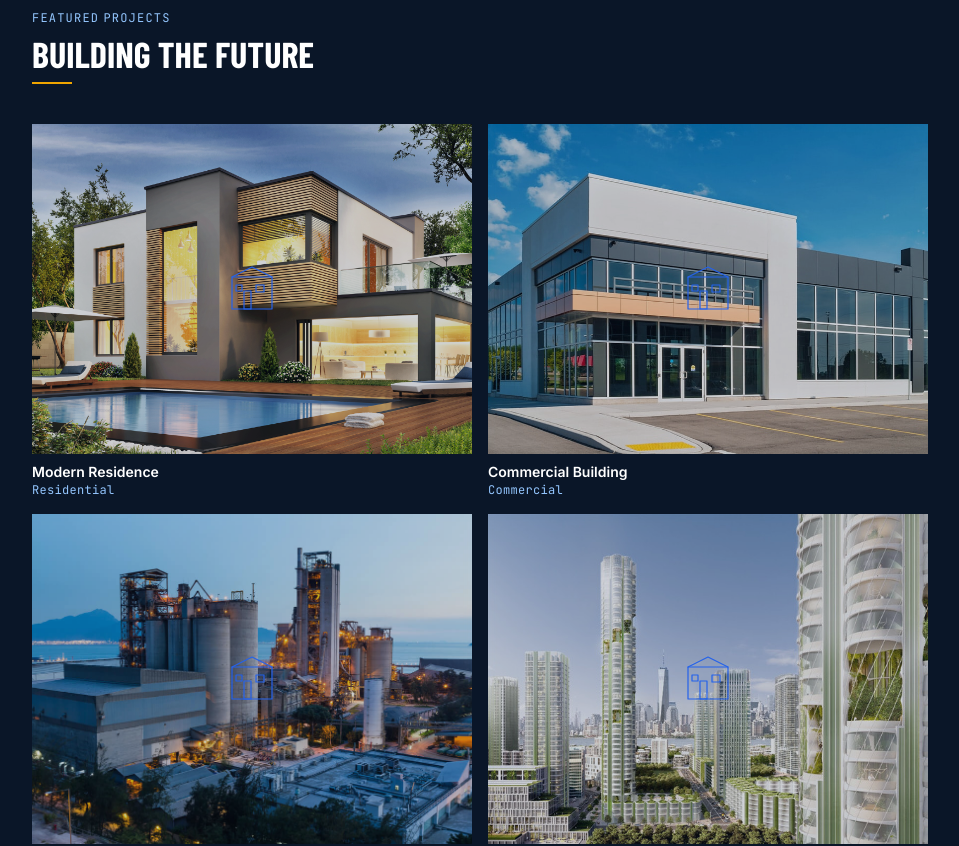
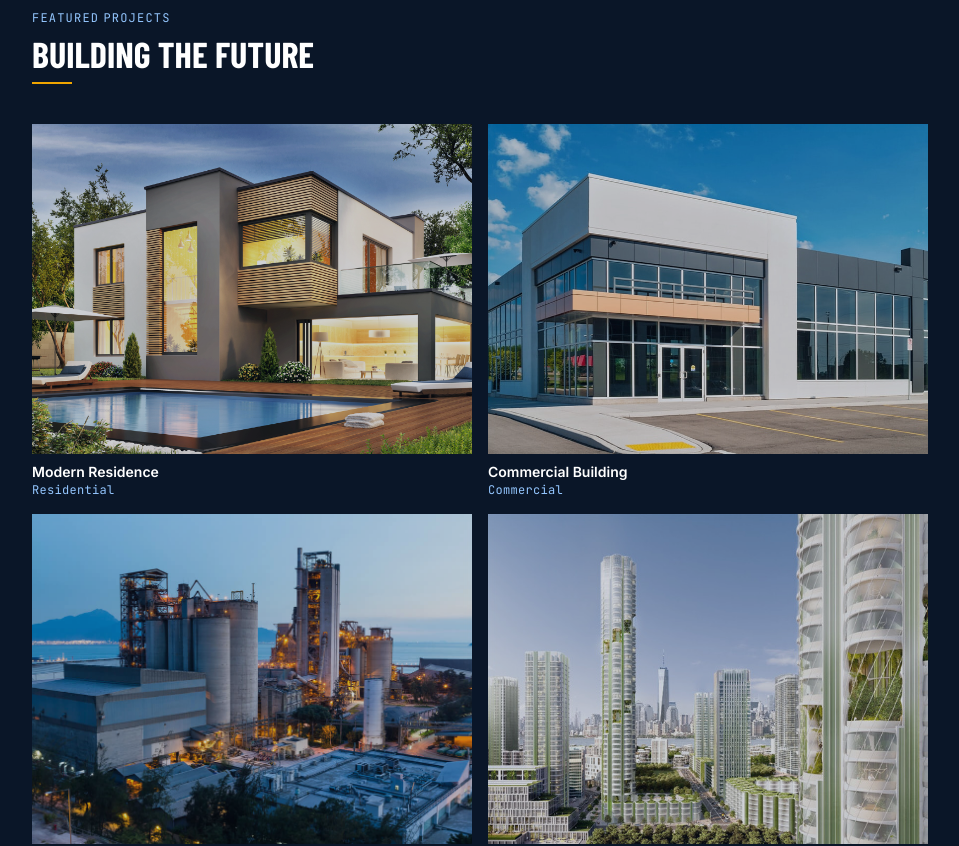
Before and after one commit to KeaneRain/fy-engv2, a React (Vite) app: page / in a window 1280 px wide. Shown: the part 1780-2626 px from the top of the page, without its empty margins (160-1119 px from the left). Built offline with nearby package versions, Linux system fonts and the light colour scheme.

Commit message:
fix: remove SVG placeholder icon from project cards

```diff
--- a/src/components/ui/ProjectCard.tsx
+++ b/src/components/ui/ProjectCard.tsx
@@ -14,15 +14,6 @@ export function ProjectCard({ title, category, image }: ProjectCardProps) {
           className="absolute inset-0 w-full h-full object-cover opacity-80 group-hover:opacity-100 group-hover:scale-105 transition-all duration-500"
           onError={(e) => { (e.target as HTMLImageElement).style.display = 'none' }}
         />
-        <div className="absolute inset-0 flex items-center justify-center">
-          <svg width="56" height="56" viewBox="0 0 56 56" fill="none" stroke="#2563eb" strokeWidth="1.2" strokeLinecap="round" strokeLinejoin="round">
-            <rect x="8" y="16" width="40" height="32" />
-            <path d="M8 16 L28 6 L48 16" />
-            <rect x="20" y="30" width="7" height="18" />
-            <rect x="32" y="24" width="8" height="7" />
-            <rect x="12" y="24" width="6" height="6" />
-          </svg>
-        </div>
       </div>
       <div className="mt-2">
         <p className="text-white font-body font-semibold text-sm">{title}</p>
```
